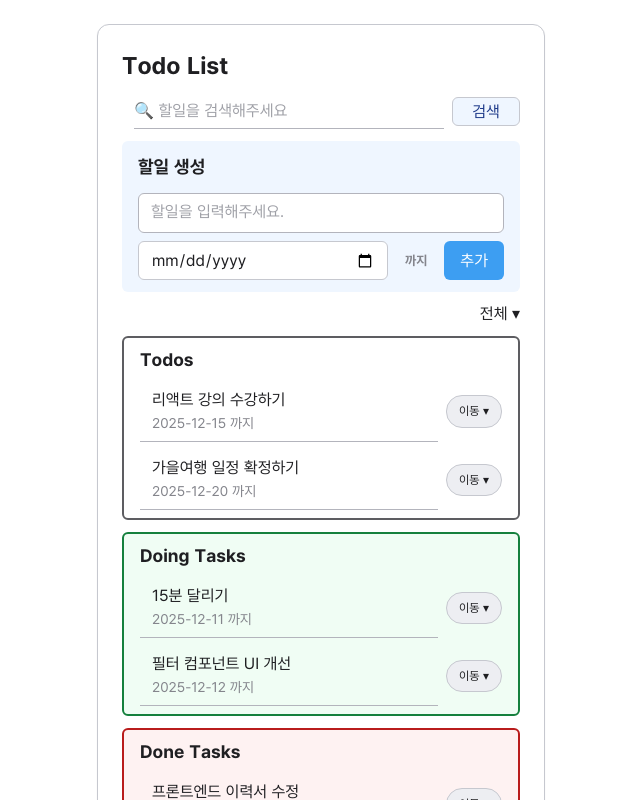
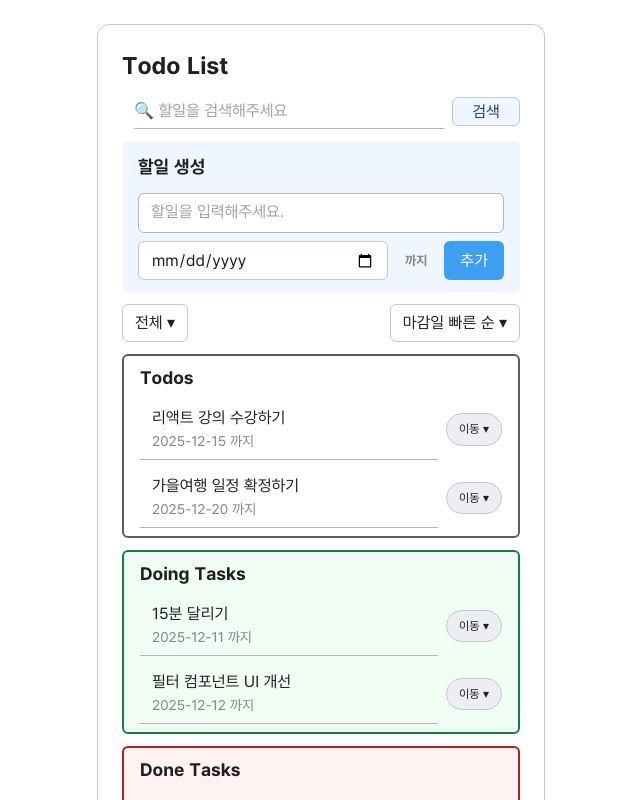
Before and after one commit to sinyroom/To-do-List, a Next.js app: page / in a window 1280 px wide. Shown: the top 800 px of the page, without its empty margins (319-959 px from the left). Built offline with nearby package versions, Linux system fonts and the light colour scheme.

Commit message:
feat(sort): 마감일 기준 정렬 및 외부 클릭 시 드롭다운 false 처리

```diff
--- a/src/app/(global)/page.tsx
+++ b/src/app/(global)/page.tsx
@@ -14,6 +14,7 @@ export default function Page() {
   const [filter, setFilter] = useState<'all' | 'todo' | 'doing' | 'done'>(
     'all'
   );
+  const [sortOrder, setSortOrder] = useState<'asc' | 'desc'>('asc');
 
   const handleSearch = () => {
     setSearch(inputValue);
@@ -37,11 +38,12 @@ export default function Page() {
           onSearch={handleSearch}
         />{' '}
         <CreateTask onAdd={addTask} />
-        <Filter onChange={setFilter} />
+        <Filter onChange={setFilter} onChangeSort={setSortOrder} />
         <TaskListContainer
           tasks={tasks}
           search={search}
           filter={filter}
+          sortOrder={sortOrder}
           onChangeStatus={changeStatus}
         />
       </div>
--- a/src/components/pages/main/Filter.tsx
+++ b/src/components/pages/main/Filter.tsx
@@ -1,16 +1,22 @@
 'use client';
 
-import { useState } from 'react';
+import { useState, useRef } from 'react';
+import { useClickOutside } from '@/hooks/useClickOutside';
 
 type Props = {
   onChange: (filter: 'all' | 'todo' | 'doing' | 'done') => void;
+  onChangeSort?: (order: 'asc' | 'desc') => void;
 };
 
-export default function Filter({ onChange }: Props) {
+export default function Filter({ onChange, onChangeSort }: Props) {
   const [open, setOpen] = useState(false);
+  const [openSort, setOpenSort] = useState(false);
   const [filter, setFilter] = useState<'all' | 'todo' | 'doing' | 'done'>(
     'all'
   );
+  const [sort, setSort] = useState<'asc' | 'desc'>('asc');
+  const filterRef = useRef<HTMLDivElement>(null);
+  const sortRef = useRef<HTMLDivElement>(null);
 
   const toggle = () => setOpen((v) => !v);
 
@@ -20,19 +26,35 @@ export default function Filter({ onChange }: Props) {
     onChange(value);
   };
 
+  const selectSort = (value: 'asc' | 'desc') => {
+    setSort(value);
+    setOpenSort(false);
+    onChangeSort?.(value);
+  };
+
   const labelMap = {
     all: '전체',
     todo: '해야 할 일',
     doing: '진행 중인 할 일',
     done: '완료된 할 일',
   };
+  const sortLabelMap = {
+    asc: '마감일 빠른 순',
+    desc: '마감일 늦은 순',
+  };
+
+  useClickOutside(filterRef, open, () => setOpen(false));
+  useClickOutside(sortRef, openSort, () => setOpenSort(false));
 
   return (
-    <div className='relative flex justify-end'>
-      <button onClick={toggle}>{labelMap[filter]} ▾</button>
+    <div className='relative flex flex-row justify-between gap-2 flex-wrap'>
+      <div ref={filterRef} className='relative'>
+        <button className='rounded-md border px-3 py-2' onClick={toggle}>
+          {labelMap[filter]} ▾
+        </button>
 
         {open && (
-        <ul className='absolute top-full mt-2 right-0 bg-white shadow-lg z-50 rounded-md border border-gray-200 overflow-hidden'>
+          <ul className='absolute top-full mt-2 left-0 bg-white shadow-lg z-50 rounded-md border border-gray-200 overflow-hidden min-w-40'>
             <li>
               <button
                 className='block w-full text-left px-4 py-2 hover:bg-gray-50'
@@ -68,5 +90,35 @@ export default function Filter({ onChange }: Props) {
           </ul>
         )}
       </div>
+
+      <div ref={sortRef} className='relative'>
+        <button
+          onClick={() => setOpenSort((v) => !v)}
+          className='rounded-md border px-3 py-2'
+        >
+          {sortLabelMap[sort]} ▾
+        </button>
+        {openSort && (
+          <ul className='absolute top-full mt-2 right-0 bg-white shadow-lg z-50 rounded-md border border-gray-200 overflow-hidden min-w-40'>
+            <li>
+              <button
+                className='block w-full text-left px-4 py-2 hover:bg-gray-50'
+                onClick={() => selectSort('asc')}
+              >
+                마감일 빠른 순
+              </button>
+            </li>
+            <li>
+              <button
+                className='block w-full text-left px-4 py-2 hover:bg-gray-50'
+                onClick={() => selectSort('desc')}
+              >
+                마감일 늦은 순
+              </button>
+            </li>
+          </ul>
+        )}
+      </div>
+    </div>
   );
 }
--- a/src/components/pages/main/TaskListContainer.tsx
+++ b/src/components/pages/main/TaskListContainer.tsx
@@ -12,6 +12,7 @@ type Props = {
   tasks: Task[];
   search: string;
   filter: 'all' | 'todo' | 'doing' | 'done';
+  sortOrder?: 'asc' | 'desc';
   onChangeStatus: (id: number, status: Task['status']) => void;
 };
 
@@ -19,6 +20,7 @@ export default function TaskListContainer({
   tasks,
   search,
   filter,
+  sortOrder = 'asc',
   onChangeStatus,
 }: Props) {
   const normalize = (str: string) => str.replace(/\s+/g, '').toLowerCase();
@@ -29,7 +31,20 @@ export default function TaskListContainer({
       normalize(t.title).includes(normalize(search))
   );
 
-  if (filteredTasks.length === 0) {
+const sortedTasks = [...filteredTasks].sort((a, b) => {
+  const aHasDue = Boolean(a.dueDate);
+  const bHasDue = Boolean(b.dueDate);
+  if (aHasDue !== bHasDue) {
+    return aHasDue ? -1 : 1;
+  }
+  if (!aHasDue && !bHasDue) return 0;
+  const aTime = new Date(a.dueDate!).getTime();
+  const bTime = new Date(b.dueDate!).getTime();
+  return sortOrder === 'asc' ? aTime - bTime : bTime - aTime;
+});
+
+
+  if (sortedTasks.length === 0) {
     return (
       <div className='text-center text-gray-500 py-6'>
         검색 결과가 없습니다.
@@ -64,7 +79,7 @@ export default function TaskListContainer({
   return (
     <>
       {lists.map((list) => {
-        const taskList = filteredTasks.filter((t) => t.status === list.status);
+        const taskList = sortedTasks.filter((t) => t.status === list.status);
         if (!taskList.length) return null;
         return (
           <TaskList
--- /dev/null
+++ b/src/hooks/useClickOutside.ts
@@ -0,0 +1,19 @@
+import { useEffect, RefObject } from 'react';
+
+export function useClickOutside<T extends HTMLElement>(
+  ref: RefObject<T | null>,
+  active: boolean,
+  onOutside: () => void
+) {
+  useEffect(() => {
+    if (!active) return;
+    const handler = (e: Event) => {
+      const target = e.target as Node;
+      if (ref.current && !ref.current.contains(target)) {
+        onOutside();
+      }
+    };
+    document.addEventListener('pointerdown', handler, true);
+    return () => document.removeEventListener('pointerdown', handler, true);
+  }, [ref, active, onOutside]);
+}
```
Lines whose indentation alone changed are shown as unchanged.
